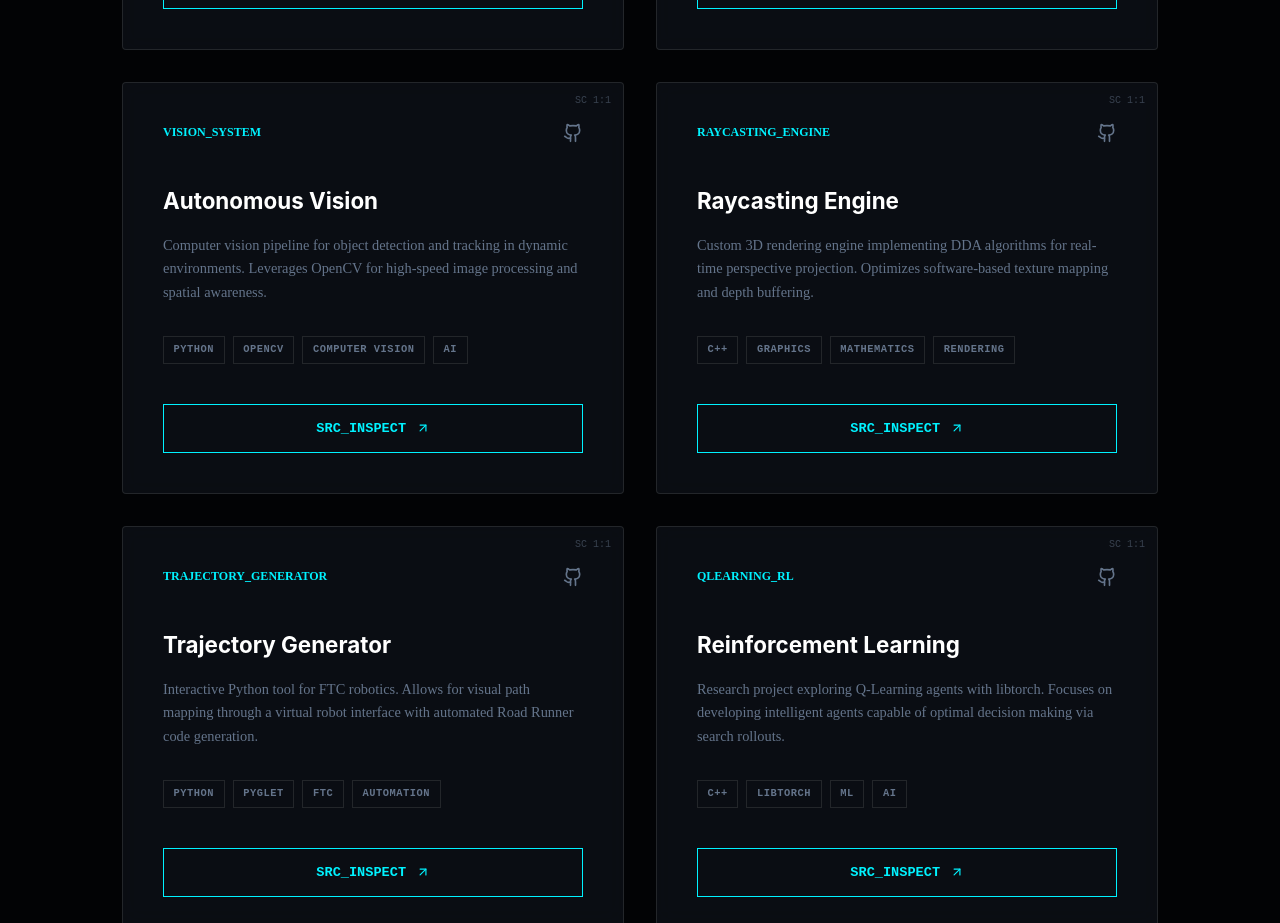
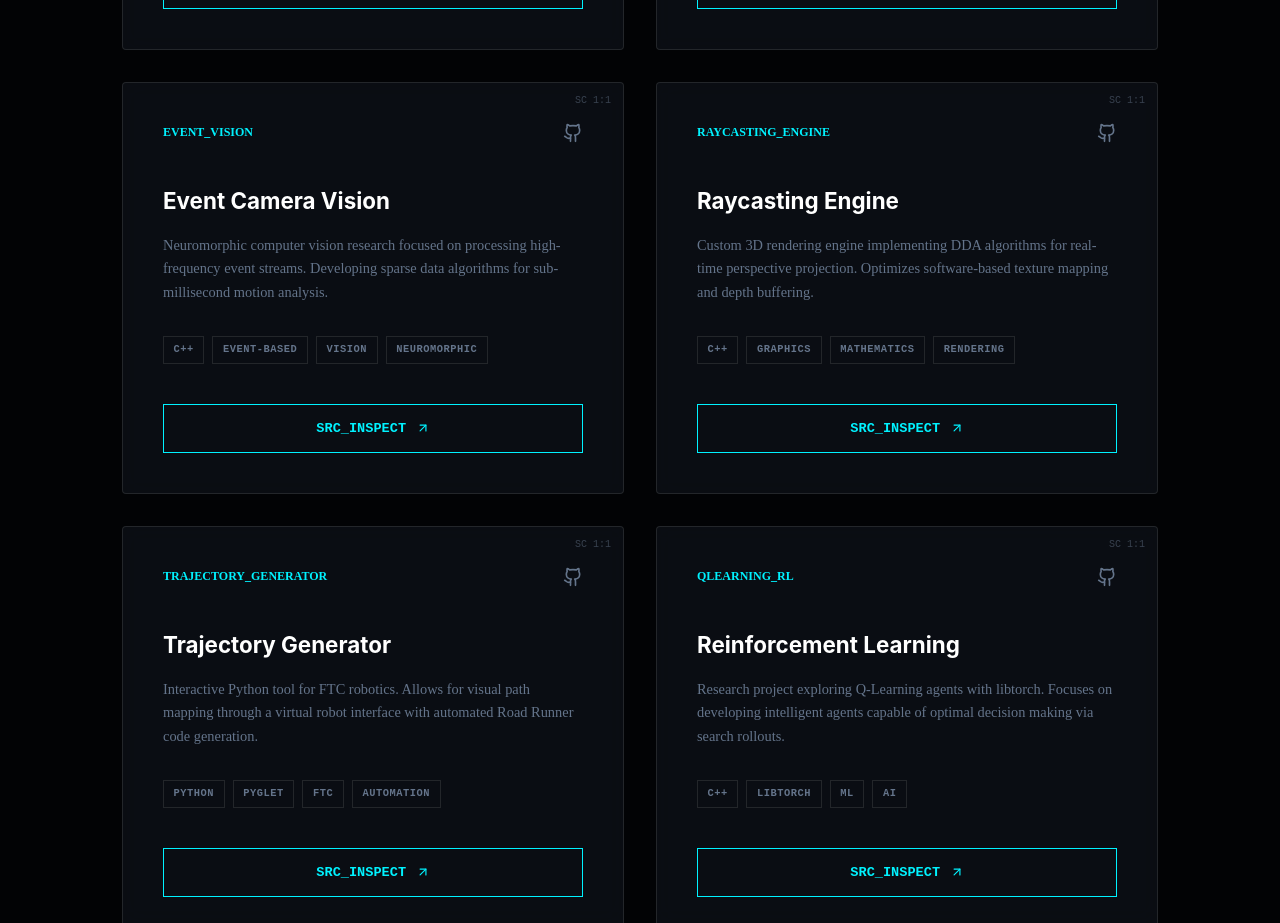
Before and after one commit to joshuachen6/portfolio-website, a React (Vite) app: page / in a window 1280 px wide. Shown: the part 2060-2983 px from the top of the page. Built offline with nearby package versions, Linux system fonts and the light colour scheme.

Commit message:
Update actual project URLs and refine Event Camera Vision project

```diff
--- a/src/data/projects.ts
+++ b/src/data/projects.ts
@@ -25,11 +25,11 @@ export const projects: Project[] = [
     category: 'Algorithms',
   },
   {
-    id: 'vision-system',
-    title: 'Autonomous Vision',
-    description: 'Computer vision pipeline for object detection and tracking in dynamic environments. Leverages OpenCV for high-speed image processing and spatial awareness.',
-    tags: ['Python', 'OpenCV', 'Computer Vision', 'AI'],
-    githubUrl: 'https://github.com/joshuachen6',
+    id: 'event-vision',
+    title: 'Event Camera Vision',
+    description: 'Neuromorphic computer vision research focused on processing high-frequency event streams. Developing sparse data algorithms for sub-millisecond motion analysis.',
+    tags: ['C++', 'Event-Based', 'Vision', 'Neuromorphic'],
+    githubUrl: 'https://github.com/joshuachen6/EventBasedSplitter',
     category: 'Vision',
   },
   {
@@ -37,7 +37,7 @@ export const projects: Project[] = [
     title: 'Raycasting Engine',
     description: 'Custom 3D rendering engine implementing DDA algorithms for real-time perspective projection. Optimizes software-based texture mapping and depth buffering.',
     tags: ['C++', 'Graphics', 'Mathematics', 'Rendering'],
-    githubUrl: 'https://github.com/joshuachen6',
+    githubUrl: 'https://github.com/joshuachen6/NewRayCast',
     category: 'Graphics',
   },
   {
```
